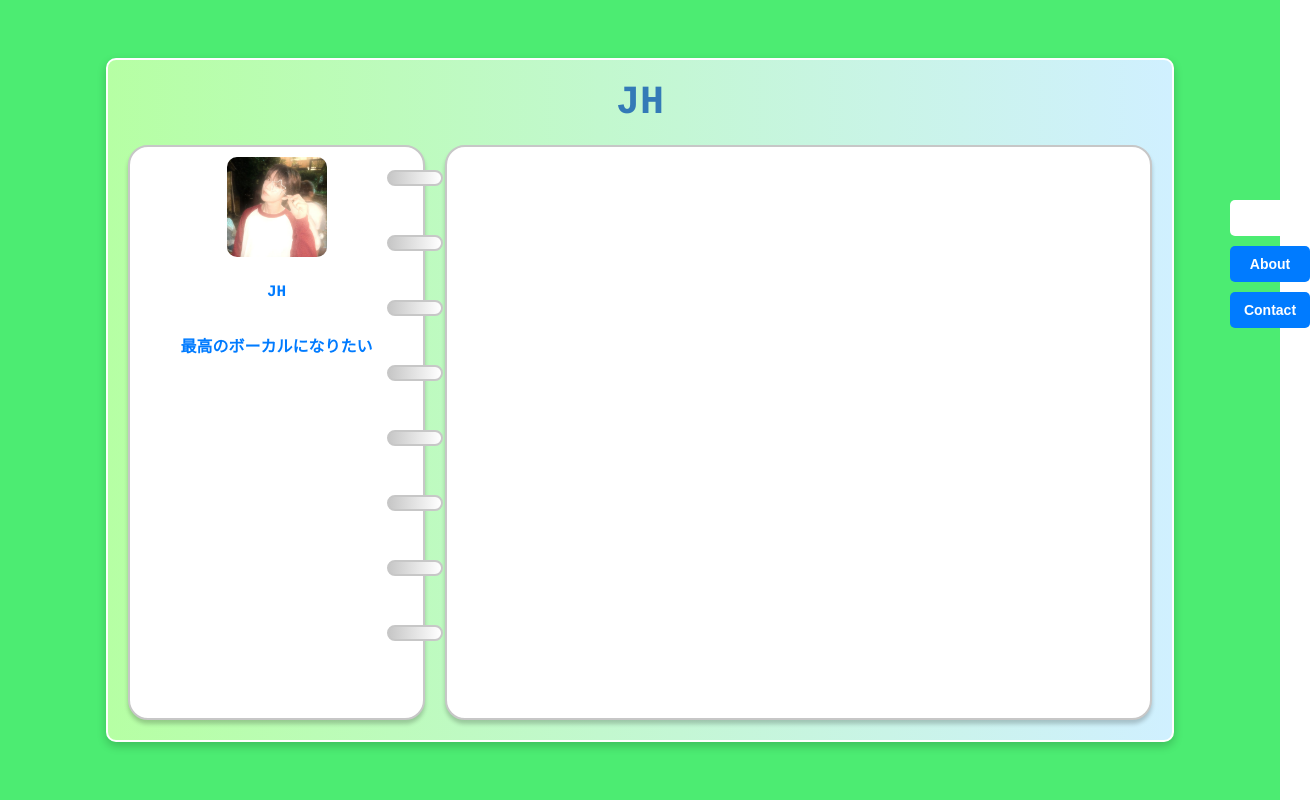
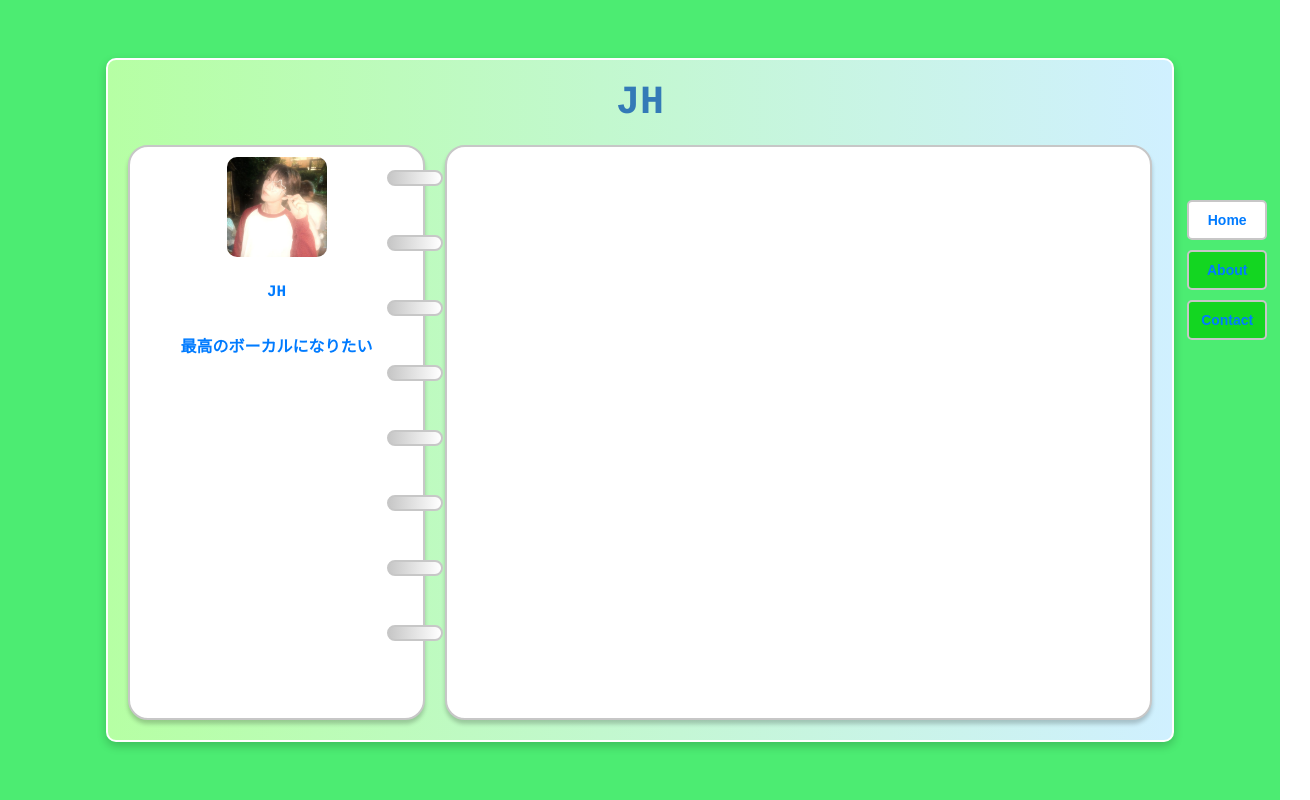
Before and after one commit to hvvijung/miniHomepage_front, a React (Create React App) app: page / in a window 1280 px wide. Shown: the whole page, 1310 px wide, since content can reach past the window. Built offline with nearby package versions, Linux system fonts and the light colour scheme.

Commit message:
💄 update IndexTabs positioning and styles, change button border and colors

```diff
--- a/src/pages/MainPage.tsx
+++ b/src/pages/MainPage.tsx
@@ -97,7 +97,7 @@ const SpiralRing = styled.div`
 const IndexTabs = styled.div`
   position: absolute;
   top: 25%;
-  right: -30px;
+  right: 1%;
   display: flex;
   flex-direction: column;
   gap: 10px;
@@ -105,12 +105,12 @@ const IndexTabs = styled.div`
 
 const IndexTab = styled.button`
   background: ${(props) => props.color || "#ccc"};
-  border: none;
+  border: 2px solid #c7c7c7;
   padding: 10px;
   width: 80px;
   cursor: pointer;
   font-size: 14px;
-  color: white;
+  color: #007bff;
   font-weight: bold;
   text-align: center;
   border-radius: 5px;
@@ -139,8 +139,8 @@ const App: React.FC = () => {
           <Notebook></Notebook>
           <IndexTabs>
             <IndexTab color="white">Home</IndexTab>
-            <IndexTab color="#007bff">About</IndexTab>
-            <IndexTab color="#007bff">Contact</IndexTab>
+            <IndexTab color="#13d621">About</IndexTab>
+            <IndexTab color="#13d621">Contact</IndexTab>
           </IndexTabs>
         </Notebooks>
       </Board>
```
